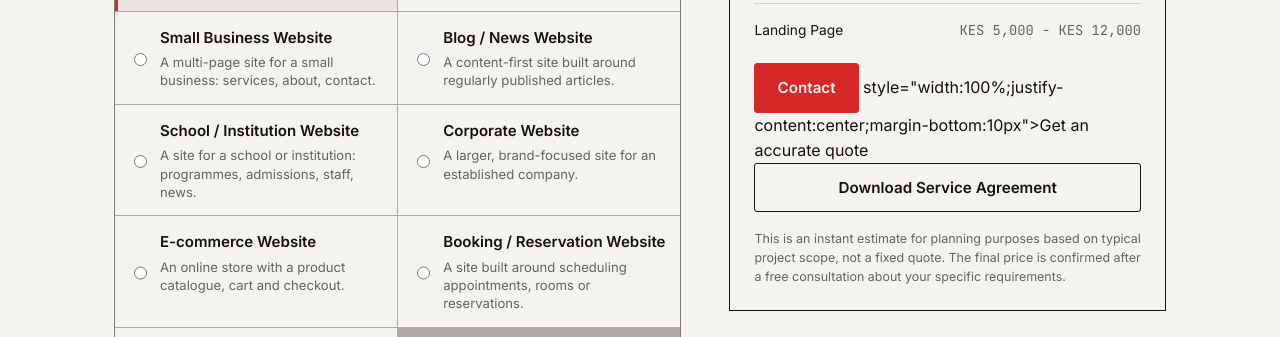
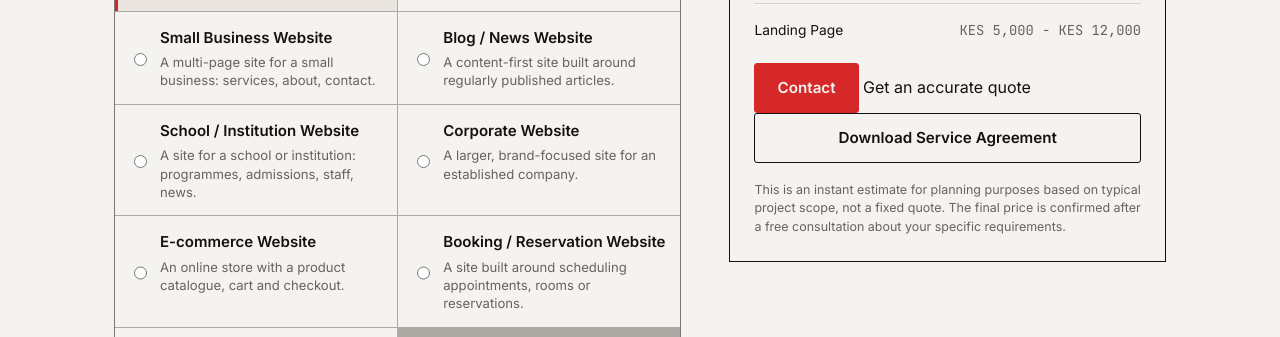
Before and after one commit to JohnChege00/JohnChege00.github.io, a plain HTML site: page cost-estimator.html in a window 1280 px wide. Shown: the part 615-952 px from the top of the page. Drawn offline with Linux system fonts and the light colour scheme.

Commit message:
Fix HTML structure for contact button link

```diff
--- a/cost-estimator.html
+++ b/cost-estimator.html
@@ -164,7 +164,7 @@
           <div class="estimator-result-amount"><span data-result-min></span> &ndash; <span data-result-max></span></div>
           <div class="estimator-result-usd" data-result-usd></div>
           <ul class="estimator-breakdown" data-breakdown></ul>
-          <a class="btn btn-primary"  <a href="/contact">Contact</a> style="width:100%;justify-content:center;margin-bottom:10px">Get an accurate quote</a>
+          <a class="btn btn-primary"  <a href="/contact">Contact</a> <style="width:100%;justify-content:center;margin-bottom:10px"> Get an accurate quote</a>
           <a class="btn btn-outline" href="assets/documents/john-chege-service-agreement.pdf" download style="width:100%;justify-content:center">Download Service Agreement</a>
           <p class="estimator-disclaimer">This is an instant estimate for planning purposes based on typical project scope, not a fixed quote. The final price is confirmed after a free consultation about your specific requirements.</p>
         </aside>
```
